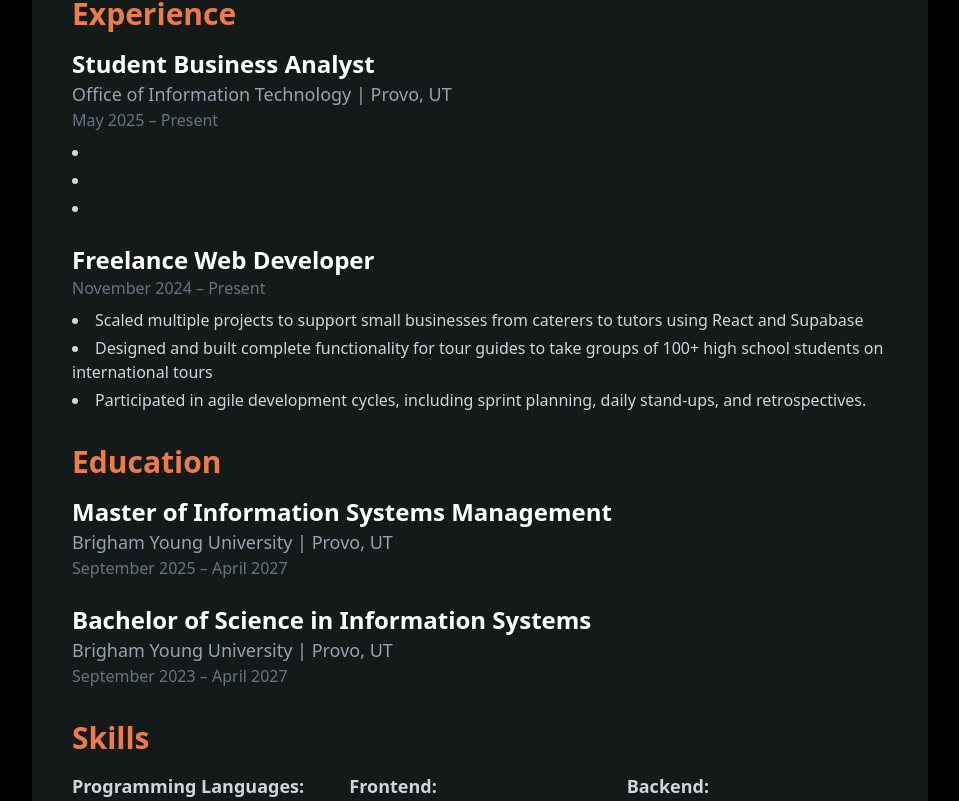
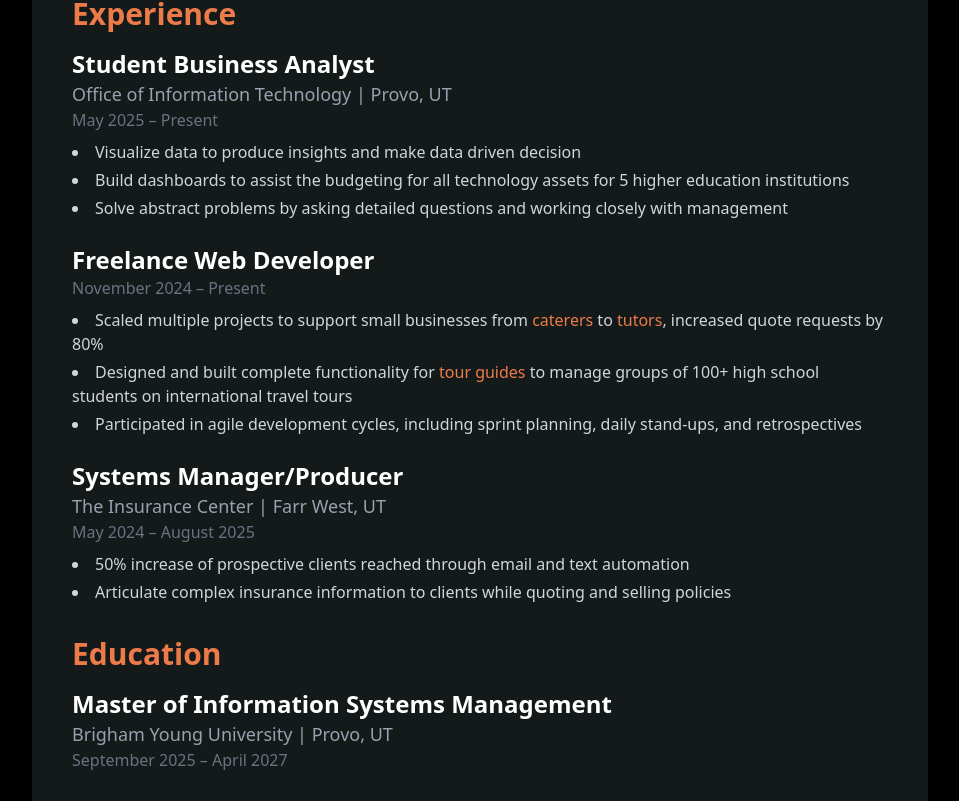
Before and after one commit to porteriverson/personal_portfolio, a Next.js app: page /resume in a window 1280 px wide. Shown: the part 672-1473 px from the top of the page, without its empty margins (160-1119 px from the left). Built offline with nearby package versions, Linux system fonts and the light colour scheme.

Commit message:
updated resume iwth some links

```diff
--- a/src/app/page.tsx
+++ b/src/app/page.tsx
@@ -37,7 +37,7 @@
             <div className="relative w-full max-w-sm md:max-w-md h-64 md:h-80 bg-[#2a2f2f] rounded-full shadow-lg overflow-hidden transform transition-transform duration-500 hover:scale-105">
               {/* This is a placeholder for your image */}
               <div className="absolute inset-0 flex items-center justify-center text-gray-500 text-sm p-4 text-center">
-                <Image src="/Iverson,Porter.png" alt="Porter Iverson" layout="fill" objectFit="cover" className="rounded-md" />
+                <Image src="/Iverson,Porter.png" alt="Porter Iverson" layout="fill" objectFit="cover" className="rounded-none" />
               </div>
             </div>
           </div>
--- a/src/components/resumePage.tsx
+++ b/src/components/resumePage.tsx
@@ -64,9 +64,9 @@
             <p className="text-md sm:text-lg text-gray-400">Office of Information Technology | Provo, UT</p>
             <p className="text-sm sm:text-base text-gray-500 mb-2">May 2025 – Present</p>
             <ul className="list-disc list-inside text-gray-300 space-y-1">
-              <li></li>
-              <li></li>
-              <li></li>
+              <li>Visualize data to produce insights and make data driven decision</li>
+              <li>Build dashboards to assist the budgeting for all technology assets for 5 higher education institutions</li>
+              <li>Solve abstract problems by asking detailed questions and working closely with management</li>
             </ul>
           </div>
 
@@ -76,9 +76,20 @@
             <p className="text-md sm:text-lg text-gray-400"></p>
             <p className="text-sm sm:text-base text-gray-500 mb-2">November 2024 – Present</p>
             <ul className="list-disc list-inside text-gray-300 space-y-1">
-              <li>Scaled multiple projects to support small businesses from caterers to tutors using React and Supabase</li>
-              <li>Designed and built complete functionality for tour guides to take groups of 100+ high school students on international tours</li>
-              <li>Participated in agile development cycles, including sprint planning, daily stand-ups, and retrospectives.</li>
+              <li>Scaled multiple projects to support small businesses from <a href="/projects" className="hover:underline no-underline text-[#ed7b49]">caterers</a> to <a href="/projects" className="hover:underline no-underline text-[#ed7b49]">tutors</a>, increased quote requests by 80%</li>
+              <li>Designed and built complete functionality for <a href="/projects" className="hover:underline no-underline text-[#ed7b49]">tour guides</a> to manage groups of 100+ high school students on international travel tours</li>
+              <li>Participated in agile development cycles, including sprint planning, daily stand-ups, and retrospectives</li>
+            </ul>
+          </div>
+
+          {/* Experience Item 3 */}
+          <div className="mb-6 last:mb-0">
+            <h3 className="text-xl sm:text-2xl font-semibold text-white">Systems Manager/Producer</h3>
+            <p className="text-md sm:text-lg text-gray-400">The Insurance Center | Farr West, UT</p>
+            <p className="text-sm sm:text-base text-gray-500 mb-2">May 2024 – August 2025</p>
+            <ul className="list-disc list-inside text-gray-300 space-y-1">
+              <li>50% increase of prospective clients reached through email and text automation</li>
+              <li>Articulate complex insurance information to clients while quoting and selling policies</li>
             </ul>
           </div>
         </section>
```
